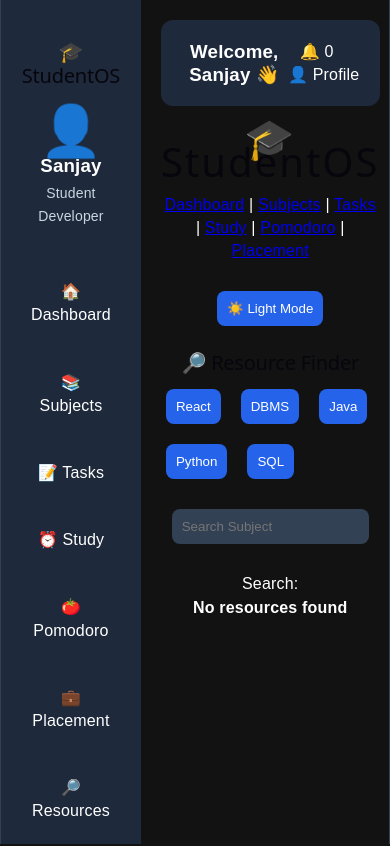
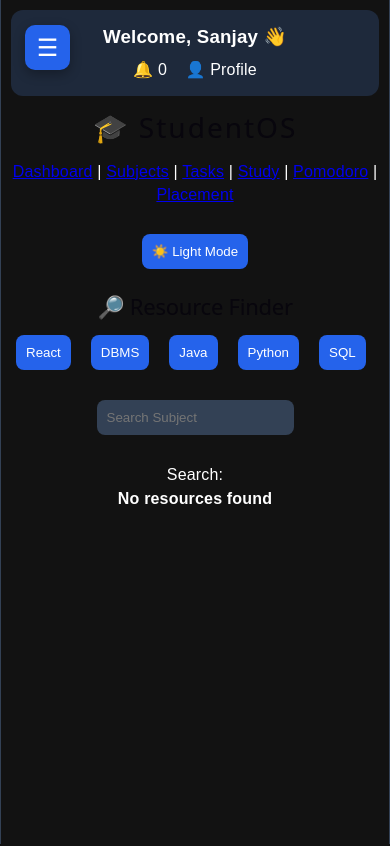
Before and after one commit to sanjay2005r/StudentOS, a React (Vite) app in the folder client/: page /resources in a window 390 px wide. Shown: the top 846 px of the page. Built offline with nearby package versions, Linux system fonts and the light colour scheme; no server answers.

Commit message:
Added the css updates

```diff
--- a/client/src/App.css
+++ b/client/src/App.css
@@ -372,9 +372,217 @@ form,
 .focus-card,
 .resource-card,
 input,
-select {
+select,
+.study-chart,
+.subject-chart,
+.task-pie-chart {
   transition:
     background-color 0.3s ease,
     color 0.3s ease,
     border-color 0.3s ease;
 }
+
+.container.dark{
+  background: #121212;
+  color: white;
+  min-height: 100vh;
+
+  --chart-bg: #1e293b;
+  --chart-grid: #475569;
+  --chart-text: #ffffff;
+  --chart-tooltip-bg: #0f172a;
+}
+
+.container.light{
+  background: #f8fafc;
+  color: #0f172a;
+  min-height: 100vh;
+
+  --chart-bg: #ffffff;
+  --chart-grid: #cbd5e1;
+  --chart-text: #0f172a;
+  --chart-tooltip-bg: #ffffff;
+}
+
+/* ============================= */
+/* RESPONSIVE DESIGN */
+/* ============================= */
+
+/* Tablets */
+@media (max-width: 900px) {
+
+  .sidebar {
+    width: 190px;
+    padding: 15px;
+  }
+
+  .main-content {
+    padding: 15px;
+  }
+
+  .container {
+    width: 95%;
+    padding: 15px;
+  }
+
+  h1 {
+    font-size: 32px;
+  }
+
+  .dashboard h1 {
+    font-size: 40px;
+  }
+
+  .dashboard-grid {
+    grid-template-columns: repeat(2, 1fr);
+  }
+}
+
+
+/* Phones */
+@media (max-width: 600px) {
+
+  .app-layout {
+    display: block;
+  }
+
+  .sidebar {
+    width: 100%;
+    height: auto;
+  }
+
+  .main-content {
+    width: 100%;
+    padding: 10px;
+  }
+
+  .container {
+    width: 100%;
+    padding: 10px;
+  }
+
+  .navbar {
+    padding: 15px;
+    flex-direction: column;
+    gap: 10px;
+    text-align: center;
+  }
+
+  .dashboard-grid {
+    grid-template-columns: 1fr;
+  }
+
+  .stat-card {
+    padding: 15px;
+  }
+
+  .dashboard h1 {
+    font-size: 32px;
+  }
+
+  h1 {
+    font-size: 28px;
+  }
+
+  h2 {
+    font-size: 22px;
+  }
+
+  input,
+  select,
+  button {
+    max-width: 100%;
+  }
+
+  form {
+    padding: 15px;
+  }
+
+  .resource-buttons {
+    flex-direction: column;
+  }
+
+  .resource-buttons button {
+    width: 100%;
+  }
+
+  .subject-card,
+  .task-card,
+  .resource-card,
+  .xp-card,
+  .achievement-card,
+  .focus-card {
+    padding: 15px;
+  }
+}
+
+/* ========================= */
+/* MOBILE SIDEBAR */
+/* ========================= */
+
+.sidebar-toggle {
+    display: none;
+}
+
+@media (max-width: 600px) {
+
+    .sidebar-toggle {
+        display: block;
+        position: fixed;
+        top: 15px;
+        left: 15px;
+        z-index: 1001;
+
+        font-size: 24px;
+        padding: 8px 12px;
+        border-radius: 8px;
+    }
+
+    .sidebar {
+        position: fixed;
+        top: 0;
+        left: -100%;
+        width: 260px;
+        height: 100vh;
+        z-index: 1000;
+
+        transition: left 0.3s ease;
+    }
+
+    .sidebar.sidebar-open {
+        left: 0;
+    }
+}
+
+.sidebar-toggle {
+  position: fixed;
+  top: 20px;
+  left: 20px;
+  z-index: 1001;
+
+  width: 45px;
+  height: 45px;
+
+  border: none;
+  border-radius: 10px;
+
+  background: #2563eb;
+  color: white;
+
+  font-size: 24px;
+  cursor: pointer;
+
+  display: flex;
+  align-items: center;
+  justify-content: center;
+
+  box-shadow: 0 4px 12px rgba(0, 0, 0, 0.3);
+}
+
+.sidebar-toggle:hover {
+  transform: scale(1.05);
+}
+
+.sidebar {
+  transition: transform 0.3s ease;
+}
--- a/client/src/components/Sidebar.jsx
+++ b/client/src/components/Sidebar.jsx
@@ -1,4 +1,4 @@
-import { use } from "react";
+import { useState } from "react";
 import {
     Link,
     useLocation,
@@ -6,24 +6,42 @@ import {
 
 function Sidebar() {
     const location = useLocation();
+    const [isOpen, setIsOpen] = useState(false);
 
     return (
-        <div className="sidebar">
+        <>
+            {/* Sidebar Toggle Button */}
+            <button
+                className="sidebar-toggle"
+                onClick={() => setIsOpen(!isOpen)}
+                title={isOpen ? "Close Sidebar" : "Open Sidebar"}
+            >
+                ☰
+            </button>
+
+            {/* Sidebar */}
+            <div className={`sidebar ${isOpen ? "sidebar-open" : ""}`}>
+
                 <h2>🎓 StudentOS</h2>
-            <br/>
+
+                <br />
+
                 <div className="profile-card">
                     <div className="avatar">
                         👤
                     </div>
+
                     <h3>
                         Sanjay
                     </h3>
+
                     <p>
                         Student Developer
                     </p>
                 </div>
 
                 <div className="sidebar-links">
+
                     <Link
                         to="/"
                         className={
@@ -31,6 +49,7 @@ function Sidebar() {
                                 ? "active"
                                 : ""
                         }
+                        onClick={() => setIsOpen(false)}
                     >
                         🏠 Dashboard
                     </Link>
@@ -42,6 +61,7 @@ function Sidebar() {
                                 ? "active"
                                 : ""
                         }
+                        onClick={() => setIsOpen(false)}
                     >
                         📚 Subjects
                     </Link>
@@ -53,6 +73,7 @@ function Sidebar() {
                                 ? "active"
                                 : ""
                         }
+                        onClick={() => setIsOpen(false)}
                     >
                         📝 Tasks
                     </Link>
@@ -64,6 +85,7 @@ function Sidebar() {
                                 ? "active"
                                 : ""
                         }
+                        onClick={() => setIsOpen(false)}
                     >
                         ⏰ Study
                     </Link>
@@ -75,30 +97,53 @@ function Sidebar() {
                                 ? "active"
                                 : ""
                         }
+                        onClick={() => setIsOpen(false)}
                     >
                         🍅 Pomodoro
                     </Link>
-                <Link to="/placement">
+
+                    <Link
+                        to="/placement"
+                        className={
+                            location.pathname === "/placement"
+                                ? "active"
+                                : ""
+                        }
+                        onClick={() => setIsOpen(false)}
+                    >
                         💼 Placement
                     </Link>
 
-                <Link to="/resources">
+                    <Link
+                        to="/resources"
+                        className={
+                            location.pathname === "/resources"
+                                ? "active"
+                                : ""
+                        }
+                        onClick={() => setIsOpen(false)}
+                    >
                         🔎 Resources
                     </Link>
+
                 </div>
 
                 <div className="sidebar-bottom">
-                <hr/>
+
+                    <hr />
 
                     <Link to="#">
                         ⚙️ Settings
                     </Link>
+
                     <Link to="#">
                         🚪 Logout
                     </Link>
+
                 </div>
 
             </div>
+        </>
     );
 }
 
--- a/client/src/components/StudyChart.jsx
+++ b/client/src/components/StudyChart.jsx
@@ -11,10 +11,11 @@ import {
 function StudyChart({ studyHours }) {
     return (
         <div
+            className="study-chart"
             style={{
                 width: "100%",
                 height: 320,
-                background: "#1e293b",
+                background: "var(--chart-bg)",
                 padding: "20px",
                 borderRadius: "12px",
                 marginTop: "20px",
@@ -23,21 +24,22 @@ function StudyChart({ studyHours }) {
             <ResponsiveContainer>
                 <LineChart data={studyHours}>
                     <CartesianGrid
-                        stroke="#475569"
+                        stroke="var(--chart-grid)"
                         strokeDasharray="3 3"
                     />
                     <XAxis
                         dataKey="study_date"
-                        stroke="#ffffff"
+                        stroke="var(--chart-text)"
                     />
                     <YAxis
-                        stroke="#ffffff"
+                        stroke="var(--chart-text)"
                     />
                     <Tooltip
                         contentStyle={{
-                            background: "#0f172a",
+                            background: "var(--chart-tooltip-bg)",
                             border: "none",
                             borderRadius: "10px",
+                            color: "var(--chart-text)",
                         }}
                     />
                     <Line
--- a/client/src/components/SubjectChart.jsx
+++ b/client/src/components/SubjectChart.jsx
@@ -14,7 +14,7 @@ function SubjectChart ({ subjects }) {
             style = {{
                 width: "100%",
                 height: 300,
-                background: "#1e293b",
+                background: "var(--chart-bg)",
                 padding: "20px",
                 borderRadius: "12px",
                 marginTop: "20px",
@@ -23,23 +23,23 @@ function SubjectChart ({ subjects }) {
             <ResponsiveContainer>
                 <BarChart data ={subjects}>
                     <CartesianGrid
-                        stroke="#475569"
+                        stroke="var(--chart-grid)"
                         strokeDasharray="3 3"
                     />
 
                     <XAxis
                         dataKey="name"
-                        stroke="#ffffff"
+                        stroke="var(--chart-text)"
                     />
                     <YAxis
-                        stroke="#ffffff"
+                        stroke="var(--chart-text)"
                     />
                     <Tooltip
                         contentStyle={{
-                            background: "#0f172a",
+                            background: "var(--chart-tooltip-bg)",
                             border: "none",
                             borderRadius: "10px",
-                            color: "#fff",
+                            color: "var(--chart-text)",
                         }}
                     />
                     <Bar
--- a/client/src/components/TaskPieChart.jsx
+++ b/client/src/components/TaskPieChart.jsx
@@ -32,10 +32,11 @@ function TaskPieChart({
 
     return(
         <div
+            className="task-pie-chart"
             style={{
                 width: "100%",
                 height: 320,
-                background: "#1e293b",
+                background: "var(--chart-bg)",
                 padding: "20px",
                 borderRadius: "12px",
                 marginTop: "20px",
@@ -65,6 +66,12 @@ function TaskPieChart({
                         }
                     </Pie>
                     <Tooltip
+                        contentStyle={{
+                            background: "var(--chart-tooltip-bg)",
+                            border: "none",
+                            borderRadius: "10px",
+                            color: "var(--chart-text)",
+                        }}
                         formatter={(value, name) => [
                             `${value} Tasks`,
                             name,
```
Lines whose indentation alone changed are shown as unchanged.
